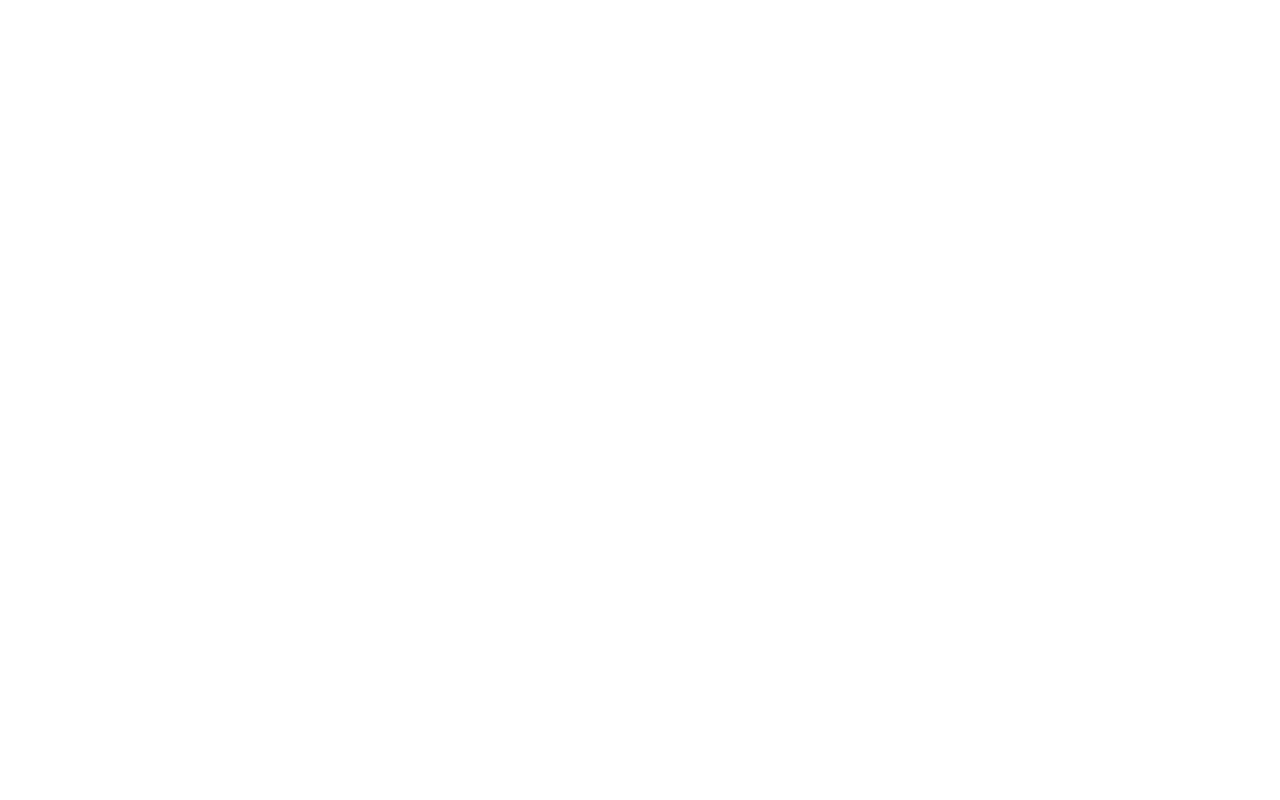
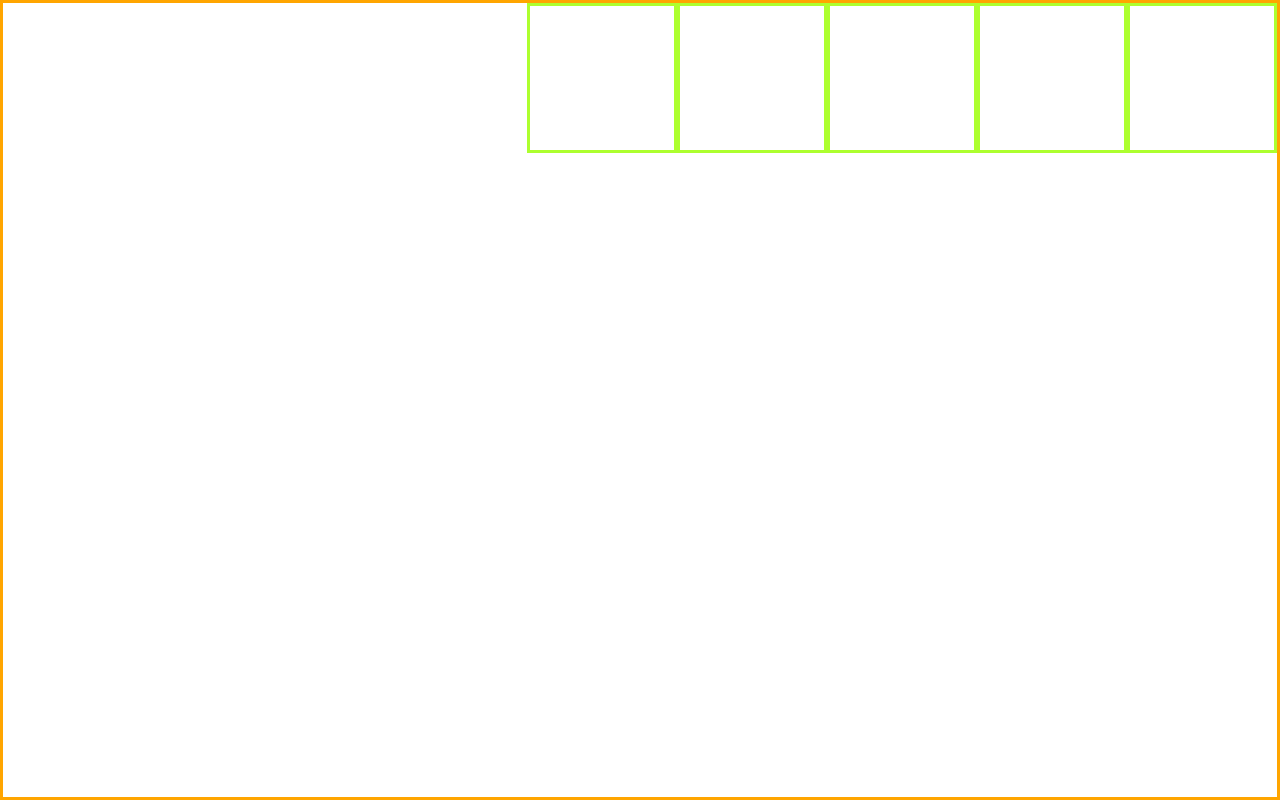
Before and after one commit to Travis-Franklin/flexbox, a plain HTML site: page index.html in a window 1280 px wide. Drawn offline with nearby package versions, Linux system fonts and the light colour scheme.

Commit message:
updates the thing

```diff
--- a/index.html
+++ b/index.html
@@ -9,12 +9,13 @@
     <link rel="stylesheet" href="stylesheets/styles.css">
 </head>
 <body>
-    <div class="parent"></div>
+    <div class="parent">
         <div class="child"></div>
         <div class="child"></div>
         <div class="child"></div>
         <div class="child"></div>
         <div class="child"></div>
+    </div>
 
 </body>
 </html>
--- a/stylesheets/styles.css
+++ b/stylesheets/styles.css
@@ -0,0 +1,28 @@
+*{
+    box-sizing: border-box;
+}
+
+html, body {
+    width: 100%;
+    height: 100%;
+}
+
+div{
+    border: 3px solid red;
+    /* height: 10px;
+    width: 10px; */
+}
+
+.parent{
+    border-color: orange;
+    display: flex;
+    justify-content: flex-end;
+    height: 100%;
+    width: 100%;
+}
+
+.child{
+    border-color: greenyellow;
+    height: 150px;
+    width: 150px;
+}
```
